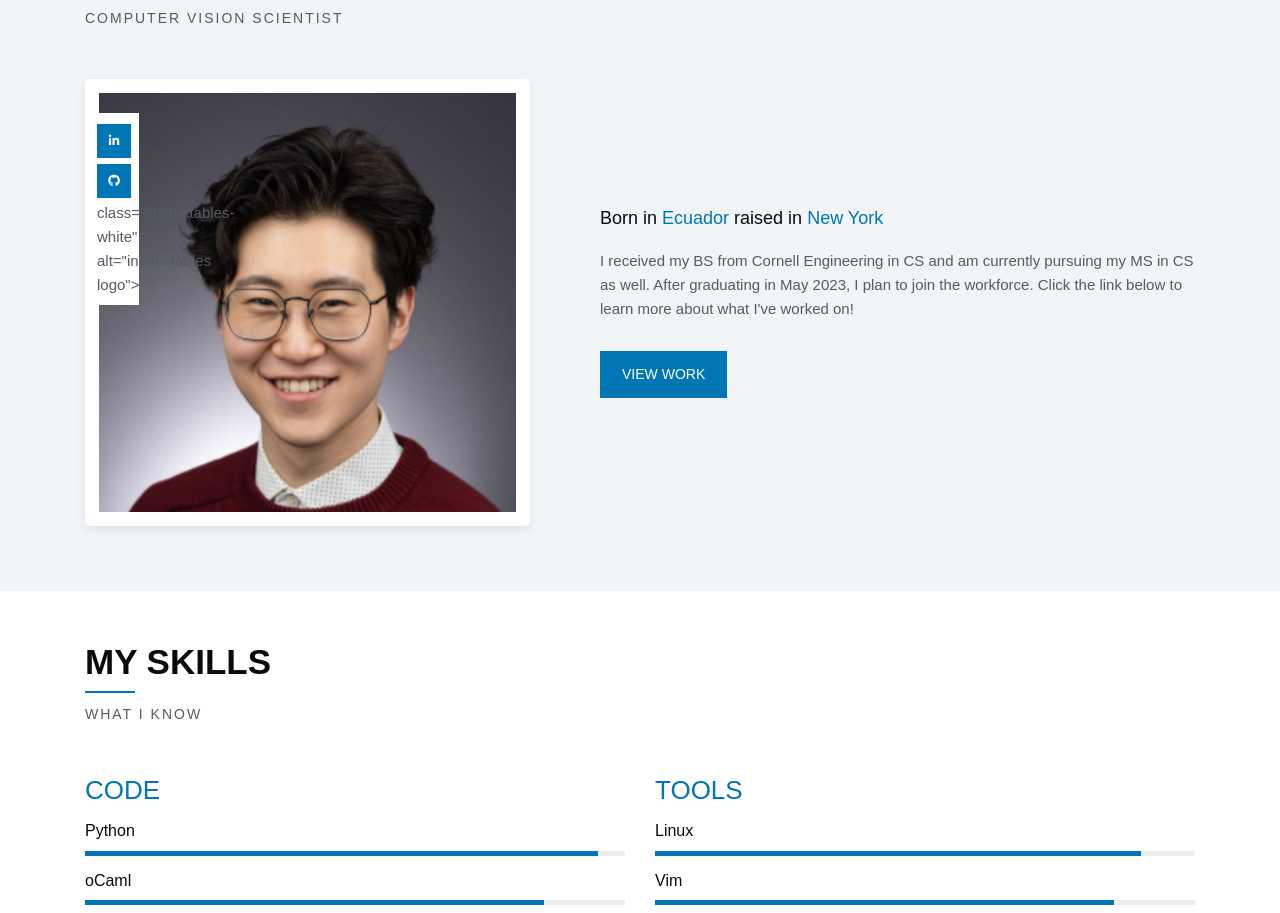
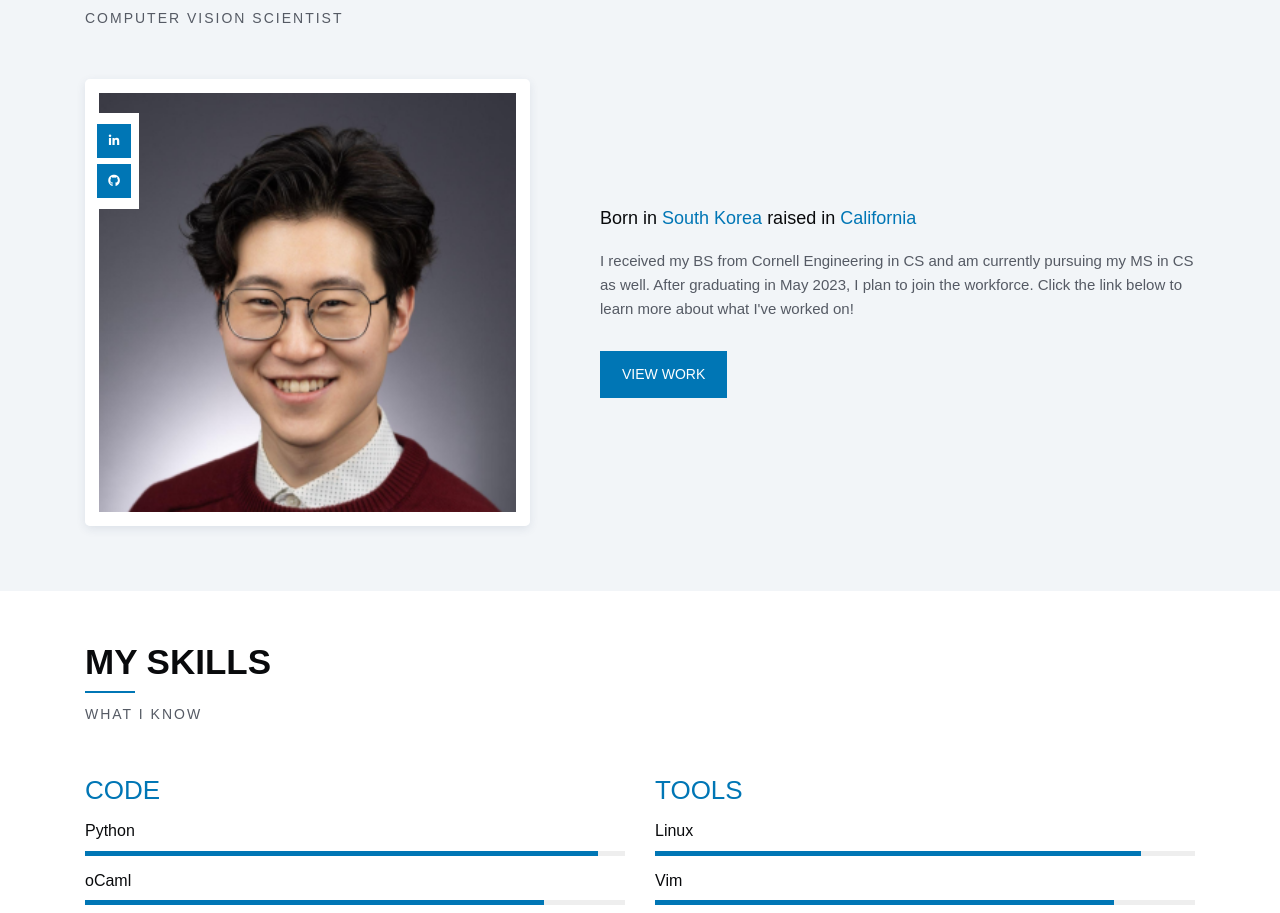
Before and after one commit to jmoon0714/jonathanmoon.github.io, a plain HTML site: page index.html in a window 1280 px wide. Shown: the part 905-1818 px from the top of the page. Drawn offline with Linux system fonts and the light colour scheme.

Commit message:
changed signature

```diff
--- a/index.html
+++ b/index.html
@@ -137,7 +137,7 @@
                                         class="fab fa-youtube"></i> </a> -->
                                 <!-- <a href="https://www.instructables.com/member/Daniel%20Stabile/" target="_blank"
                                     rel="noopener"><img src="static/img/instructables.svg" width=34 height=17 -->
-                                        class="instructables-white" alt="instructables logo"> </a>
+                                        <!-- class="instructables-white" alt="instructables logo"> </a> -->
                                 <!-- <a href="https://www.facebook.com/daniel.stabile.7/" target="_blank" rel="noopener"><i
                                         class="fab fa-facebook-f"></i> </a> -->
                                 <!-- <a href="https://www.instagram.com/danielistabile/" target="_blank" rel="noopener"><i -->
@@ -149,8 +149,8 @@
                     <div class="col-lg-7 m-15px-tb">
                         <div class="about-me">
                             <!-- <h4>A Little About Me...</h4> -->
-                            <h6>Born in <span class="theme-color">Ecuador</span> raised in <span class="theme-color">New
-                                    York</span></h6>
+                            <h6>Born in <span class="theme-color">South Korea</span> raised in <span class="theme-color">
+                                    California</span></h6>
                             <p> I received my BS from Cornell Engineering in CS and am currently pursuing
                                 my MS in CS as well.  After graduating in May 2023, I plan to join the workforce.
                                 Click the link below to learn more about what I've worked on!
```
